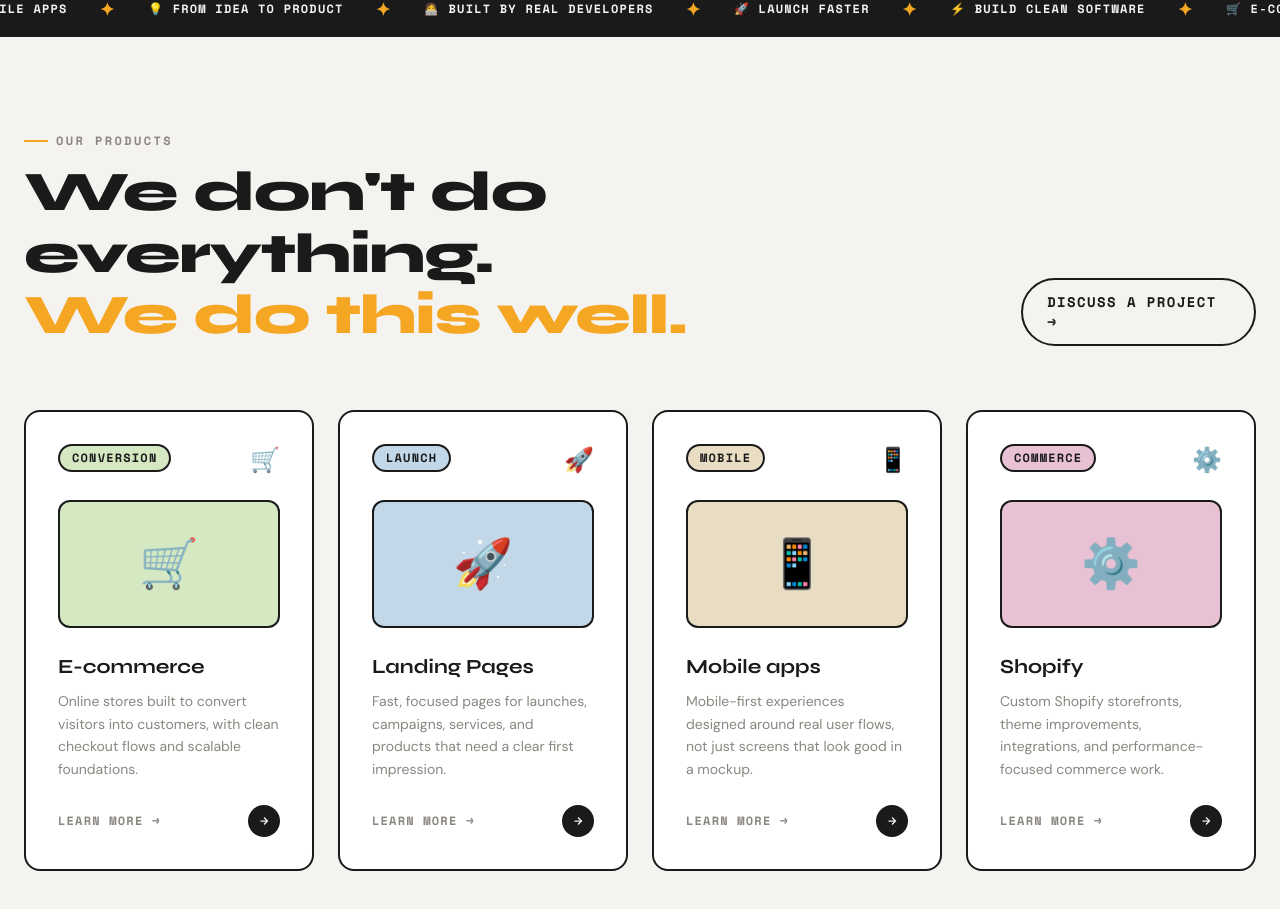
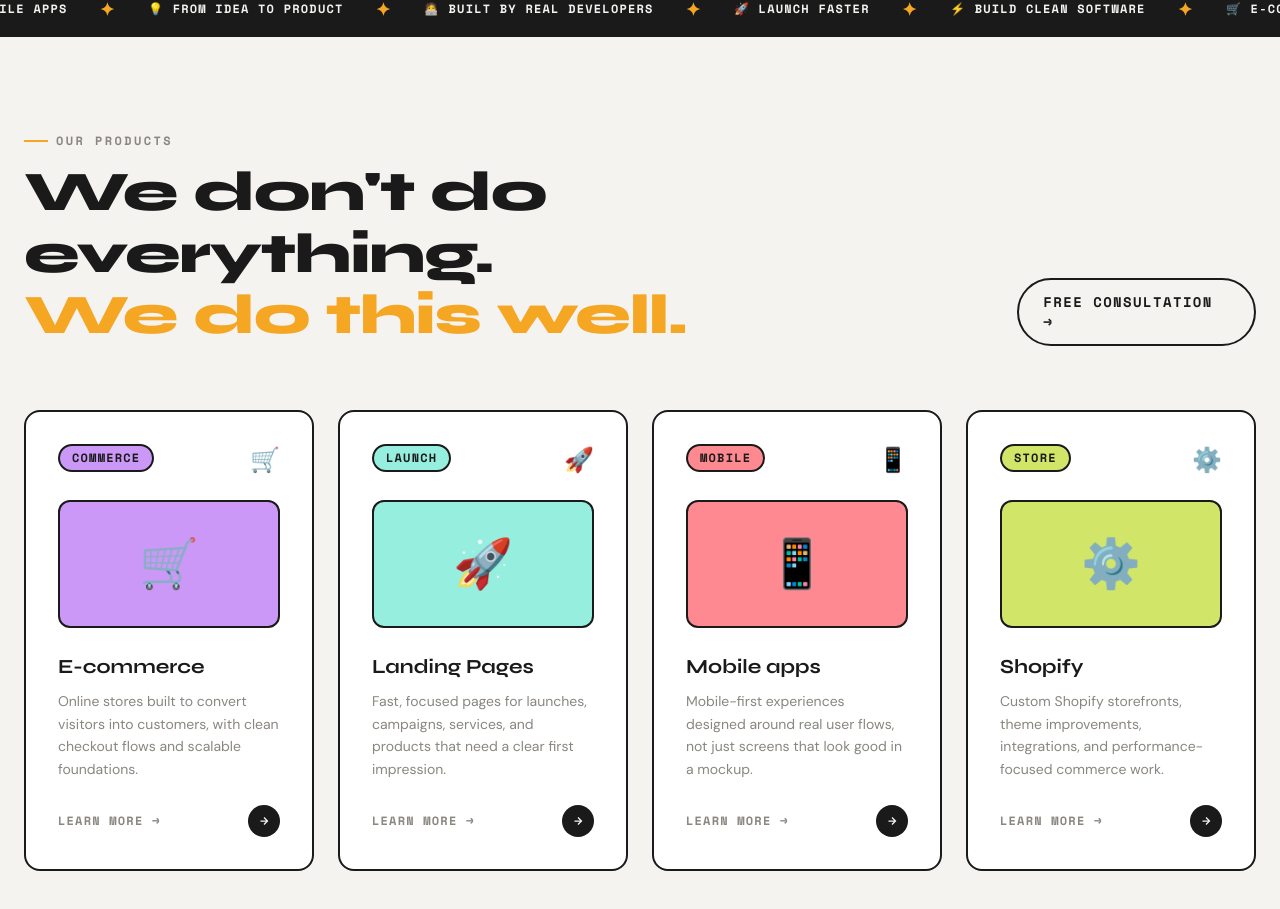
Before and after one commit to Raydesite/raydesite-website-official, a Next.js app: page / in a window 1280 px wide. Shown: the part 819-1728 px from the top of the page. Built offline with nearby package versions, Linux system fonts and the light colour scheme.

Commit message:
changes color badges - products

```diff
--- a/components/Products.tsx
+++ b/components/Products.tsx
@@ -14,8 +14,8 @@
 		description:
 			'Online stores built to convert visitors into customers, with clean checkout flows and scalable foundations.',
 		emoji: '🛒',
-		tag: 'Conversion',
-		color: '#D4E8C2',
+		tag: 'Commerce',
+		color: '#CB98F7',
 	},
 	{
 		id: 'landing-pages',
@@ -24,7 +24,7 @@
 			'Fast, focused pages for launches, campaigns, services, and products that need a clear first impression.',
 		emoji: '🚀',
 		tag: 'Launch',
-		color: '#C2D8E8',
+		color: '#96EEDE',
 	},
 	{
 		id: 'mobile-pps',
@@ -33,7 +33,7 @@
 			'Mobile-first experiences designed around real user flows, not just screens that look good in a mockup.',
 		emoji: '📱',
 		tag: 'Mobile',
-		color: '#E8DCC2',
+		color: '#FF8991',
 	},
 	{
 		id: 'shopify',
@@ -41,8 +41,8 @@
 		description:
 			'Custom Shopify storefronts, theme improvements, integrations, and performance-focused commerce work.',
 		emoji: '⚙️',
-		tag: 'Commerce',
-		color: '#E8C2D4',
+		tag: 'Store',
+		color: '#D1E668',
 	},
 ];
 
@@ -55,7 +55,7 @@
 		>
 			<div className='max-w-7xl mx-auto'>
 				{/* Section header */}
-				<div className='flex flex-col md:flex-row md:items-end justify-between mb-16 gap-6'>
+				<div className='flex flex-col md:flex-row md:items-end justify-between mb-16 gap-5BB'>
 					<div>
 						<span className='font-mono text-xs font-bold uppercase tracking-[0.2em] text-[#8A8680] flex items-center gap-2 mb-3'>
 							<span className='w-6 h-0.5 bg-[#F5A623]' />
@@ -80,7 +80,7 @@
 						href='#quote'
 						className='self-start md:self-auto inline-flex items-center gap-2 font-mono text-sm font-bold uppercase tracking-widest border-2 border-[#1A1A1A] px-6 py-3 rounded-full hover:bg-[#1A1A1A] hover:text-[#F4F3F0] transition-all duration-200'
 					>
-						Discuss a project →
+						Free consultation →
 					</a>
 				</div>
 
@@ -101,7 +101,7 @@
 							{/* Tag badge */}
 							<div className='flex justify-between items-start mb-6'>
 								<span
-									className='font-mono text-xs font-bold uppercase tracking-widest px-3 py-1 rounded-full border-2 border-[#1A1A1A] group-hover:border-[#1A1A1A] group-hover:bg-[#1A1A1A] group-hover:text-[#F5A623] transition-all duration-200'
+									className='font-mono text-xs font-bold uppercase tracking-widest px-3 py-1 rounded-full border-2 border-[#1A1A1A] group-hover:border-[#1A1A1A] group-hover:bg-[#1A1A1A] group-hover:text-[#1A1A1A] transition-all duration-200'
 									style={{ backgroundColor: product.color }}
 								>
 									{product.tag}
```
